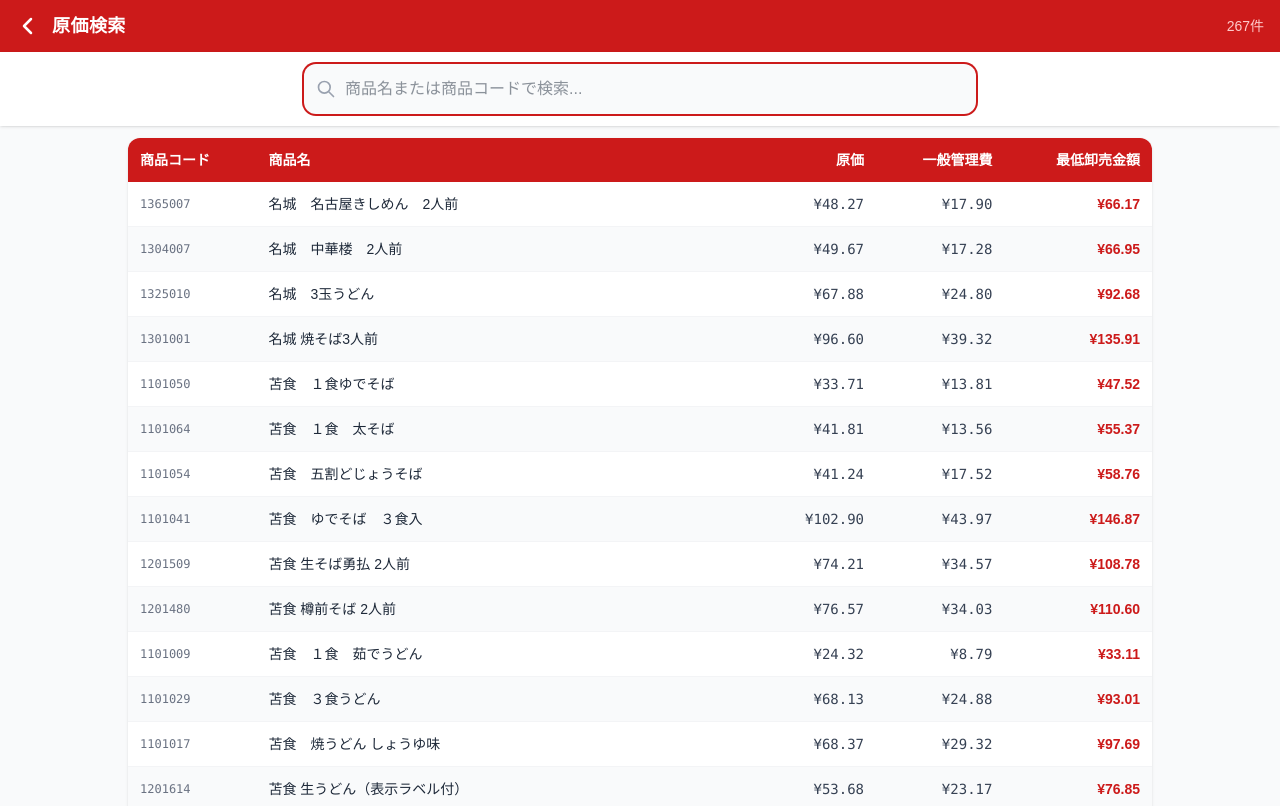
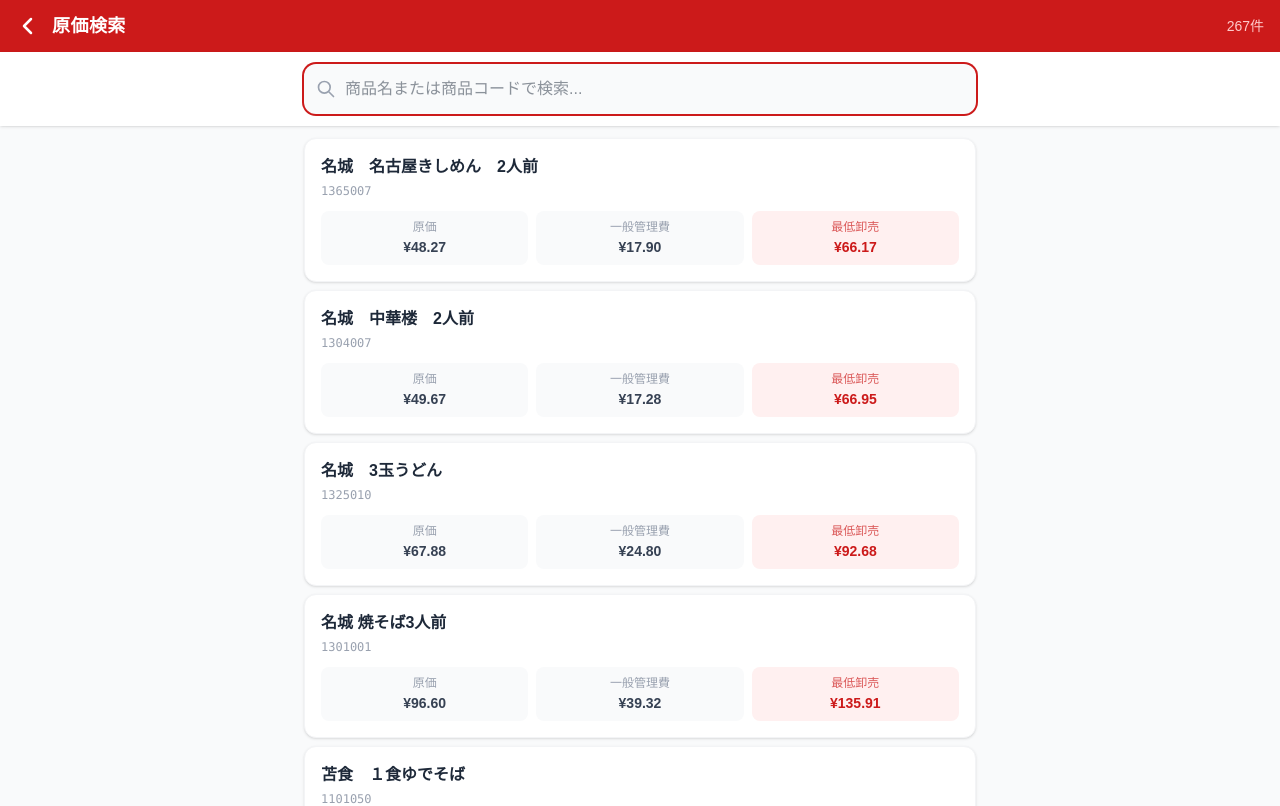
Before and after one commit to chabowhitecanvas-cmyk/tomasho-genka, a Next.js app: page /search in a window 1280 px wide. Shown: the top 806 px of the page. Built offline with nearby package versions, Linux system fonts and the light colour scheme.

Commit message:
スマホ対応: カードレイアウトに変更

```diff
--- a/app/search/page.tsx
+++ b/app/search/page.tsx
@@ -21,9 +21,7 @@ export default function SearchPage() {
     const q = query.trim().toLowerCase();
     if (!q) return allProducts;
     return allProducts.filter(
-      (p) =>
-        p.name.toLowerCase().includes(q) ||
-        p.code.includes(q)
+      (p) => p.name.toLowerCase().includes(q) || p.code.includes(q)
     );
   }, [query]);
 
@@ -39,23 +37,11 @@ export default function SearchPage() {
           className="text-white hover:text-red-200 transition-colors flex-shrink-0"
           aria-label="トップへ戻る"
         >
-          <svg
-            className="w-6 h-6"
-            fill="none"
-            viewBox="0 0 24 24"
-            stroke="currentColor"
-          >
-            <path
-              strokeLinecap="round"
-              strokeLinejoin="round"
-              strokeWidth={2.5}
-              d="M15 19l-7-7 7-7"
-            />
+          <svg className="w-6 h-6" fill="none" viewBox="0 0 24 24" stroke="currentColor">
+            <path strokeLinecap="round" strokeLinejoin="round" strokeWidth={2.5} d="M15 19l-7-7 7-7" />
           </svg>
         </Link>
-        <h1 className="text-white text-lg font-bold tracking-wide flex-1">
-          原価検索
-        </h1>
+        <h1 className="text-white text-lg font-bold tracking-wide flex-1">原価検索</h1>
         <span className="text-red-200 text-sm">{filtered.length}件</span>
       </header>
 
@@ -63,18 +49,8 @@ export default function SearchPage() {
       <div className="px-4 py-3 bg-white shadow-sm sticky top-0 z-10">
         <div className="relative max-w-2xl mx-auto">
           <div className="absolute inset-y-0 left-3 flex items-center pointer-events-none">
-            <svg
-              className="w-5 h-5 text-gray-400"
-              fill="none"
-              viewBox="0 0 24 24"
-              stroke="currentColor"
-            >
-              <path
-                strokeLinecap="round"
-                strokeLinejoin="round"
-                strokeWidth={2}
-                d="M21 21l-6-6m2-5a7 7 0 11-14 0 7 7 0 0114 0z"
-              />
+            <svg className="w-5 h-5 text-gray-400" fill="none" viewBox="0 0 24 24" stroke="currentColor">
+              <path strokeLinecap="round" strokeLinejoin="round" strokeWidth={2} d="M21 21l-6-6m2-5a7 7 0 11-14 0 7 7 0 0114 0z" />
             </svg>
           </div>
           <input
@@ -82,7 +58,7 @@ export default function SearchPage() {
             placeholder="商品名または商品コードで検索..."
             value={query}
             onChange={(e) => setQuery(e.target.value)}
-            className="w-full pl-10 pr-4 py-3 rounded-xl border border-gray-200 bg-gray-50 focus:outline-none focus:ring-2 focus:border-transparent text-gray-800 text-base"
+            className="w-full pl-10 pr-10 py-3 rounded-xl border border-gray-200 bg-gray-50 focus:outline-none focus:ring-2 focus:border-transparent text-gray-800 text-base"
             style={{ "--tw-ring-color": "#cc1a1a" } as React.CSSProperties}
             autoFocus
           />
@@ -99,9 +75,9 @@ export default function SearchPage() {
         </div>
       </div>
 
-      {/* Table */}
-      <main className="flex-1 px-2 py-3 overflow-x-auto">
-        <div className="max-w-5xl mx-auto">
+      {/* Results */}
+      <main className="flex-1 px-3 py-3">
+        <div className="max-w-2xl mx-auto">
           {filtered.length === 0 ? (
             <div className="text-center py-20 text-gray-400">
               <svg className="w-16 h-16 mx-auto mb-4 text-gray-300" fill="none" viewBox="0 0 24 24" stroke="currentColor">
@@ -111,47 +87,43 @@ export default function SearchPage() {
               <p className="text-sm mt-1">別のキーワードで検索してください</p>
             </div>
           ) : (
-            <div className="bg-white rounded-xl shadow-sm overflow-hidden">
-              {/* Table header */}
-              <table className="w-full text-sm">
-                <thead>
-                  <tr style={{ backgroundColor: "#cc1a1a" }} className="text-white">
-                    <th className="px-3 py-3 text-left font-semibold whitespace-nowrap">商品コード</th>
-                    <th className="px-3 py-3 text-left font-semibold">商品名</th>
-                    <th className="px-3 py-3 text-right font-semibold whitespace-nowrap">原価</th>
-                    <th className="px-3 py-3 text-right font-semibold whitespace-nowrap">一般管理費</th>
-                    <th className="px-3 py-3 text-right font-semibold whitespace-nowrap">最低卸売金額</th>
-                  </tr>
-                </thead>
-                <tbody className="divide-y divide-gray-100">
-                  {filtered.map((product, idx) => (
-                    <tr
-                      key={product.code}
-                      className={
-                        idx % 2 === 0
-                          ? "bg-white hover:bg-red-50 transition-colors"
-                          : "bg-gray-50 hover:bg-red-50 transition-colors"
-                      }
-                    >
-                      <td className="px-3 py-3 text-gray-500 font-mono text-xs whitespace-nowrap">
-                        {product.code}
-                      </td>
-                      <td className="px-3 py-3 text-gray-800 font-medium">
-                        <Highlight text={product.name} query={query} />
-                      </td>
-                      <td className="px-3 py-3 text-right text-gray-700 font-mono whitespace-nowrap">
+            <div className="space-y-2">
+              {filtered.map((product) => (
+                <div
+                  key={product.code}
+                  className="bg-white rounded-xl shadow-sm p-4 border border-gray-100"
+                >
+                  {/* 商品名 */}
+                  <div className="font-bold text-gray-800 text-base mb-1">
+                    <Highlight text={product.name} query={query} />
+                  </div>
+                  {/* 商品コード */}
+                  <div className="text-xs text-gray-400 font-mono mb-3">
+                    {product.code}
+                  </div>
+                  {/* 金額3列 */}
+                  <div className="grid grid-cols-3 gap-2 text-center">
+                    <div className="bg-gray-50 rounded-lg py-2 px-1">
+                      <div className="text-xs text-gray-400 mb-0.5">原価</div>
+                      <div className="text-sm font-semibold text-gray-700">
                         ¥{Number(product.genka).toFixed(2)}
-                      </td>
-                      <td className="px-3 py-3 text-right text-gray-700 font-mono whitespace-nowrap">
+                      </div>
+                    </div>
+                    <div className="bg-gray-50 rounded-lg py-2 px-1">
+                      <div className="text-xs text-gray-400 mb-0.5">一般管理費</div>
+                      <div className="text-sm font-semibold text-gray-700">
                         ¥{Number(product.kanrihi).toFixed(2)}
-                      </td>
-                      <td className="px-3 py-3 text-right font-bold whitespace-nowrap" style={{ color: "#cc1a1a" }}>
+                      </div>
+                    </div>
+                    <div className="rounded-lg py-2 px-1" style={{ backgroundColor: "#fff0f0" }}>
+                      <div className="text-xs mb-0.5" style={{ color: "#cc1a1a", opacity: 0.7 }}>最低卸売</div>
+                      <div className="text-sm font-bold" style={{ color: "#cc1a1a" }}>
                         ¥{Number(product.oroshi).toFixed(2)}
-                      </td>
-                    </tr>
-                  ))}
-                </tbody>
-              </table>
+                      </div>
+                    </div>
+                  </div>
+                </div>
+              ))}
             </div>
           )}
         </div>
```
